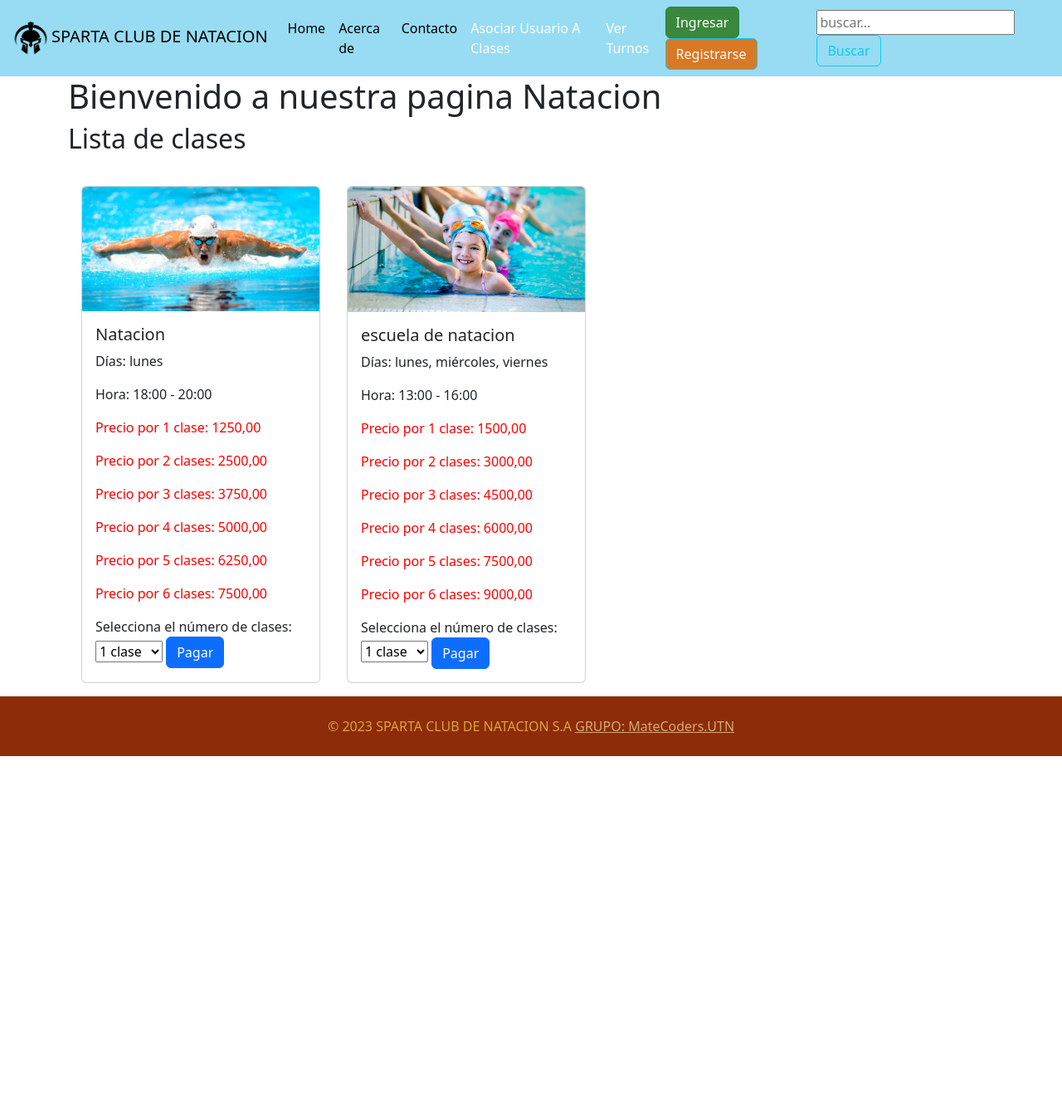
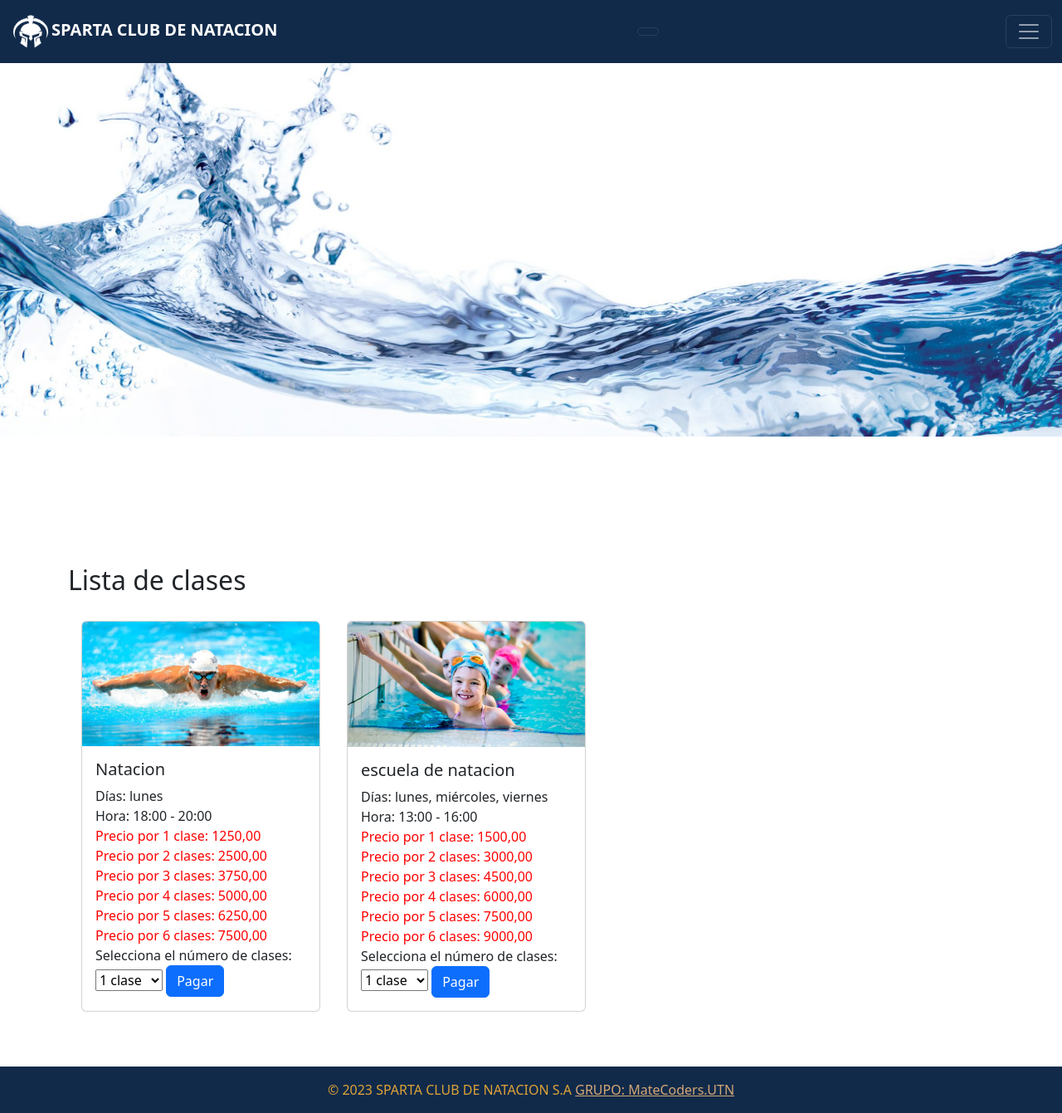
Before and after one commit to MartinT2222/Natacion, a Django app: page / in a window 1280 px wide. Shown: the whole page at 83% size. Before the commit the page ends 911 px from the top, so only its background shows below. Run offline with Django 4.2, Linux system fonts and the light colour scheme; data comes from the database, SQL or seed files in the repository; both versions use the stored data as it was after the commit; some libraries are stand-ins or nearby versions.

Commit message:
estilos v1

```diff
--- a/ppsNatacion/TIENDA/templates/tienda/agregar_clase.html
+++ b/ppsNatacion/TIENDA/templates/tienda/agregar_clase.html
@@ -1,5 +1,5 @@
 {% extends 'tienda/layout.html' %}
-
+{% load static %}
 {% block body %}
   <a href="{% url 'tienda:home' %}" class="btn btn-primary">Volver al inicio</a>
   <h2>Agregar Clase de Natación</h2>
--- a/ppsNatacion/TIENDA/templates/tienda/index.html
+++ b/ppsNatacion/TIENDA/templates/tienda/index.html
@@ -1,19 +1,7 @@
 {% extends 'tienda/layout.html' %}
 {% load static %}
-{% block body %}
-
-
-
-<h1> Bienvenido a nuestra pagina Natacion</h1>
-
-<!--aqui va la pagina principal lo que ve en el body-->
-
-
-
-
-
-
-<!--comienza carrusel
+{% block carrusel %}
+        <!--comienza carrusel-->
         <div id="carouselExampleIndicators" class="carousel slide">
           <div class="carousel-indicators">
             <button type="button" data-bs-target="#carouselExampleIndicators" data-bs-slide-to="0" class="active" aria-current="true" aria-label="Slide 1"></button>
@@ -21,14 +9,14 @@
             <button type="button" data-bs-target="#carouselExampleIndicators" data-bs-slide-to="2" aria-label="Slide 3"></button>
           </div>
           <div class="carousel-inner">
-      <div class="carousel-item active d-item">
-        <img src="{% static 'media/img/fondonueces1.png' %}" class="d-block w-100 d-img" alt="...">
+            <div class="carousel-item active d-item active">
+              <img src="{% static 'media/img/R.jpeg' %}" class="d-block w-100 d-img" alt="...">
             </div>
             <div class="carousel-item d-item">
-        <img src="{% static 'media/img/fondonueces1.png' %}" class="d-block w-100 d-img" alt="...">
+              <img src="{% static 'media/img/agua2.jpg' %}" class="d-block w-100 d-img" alt="...">
             </div>
             <div class="carousel-item d-item">
-        <img src="{% static 'media/img/fondonueces1.png' %}" class="d-block w-100 d-img" alt="...">
+              <img src="{% static 'media/img/agua1.png' %}" class="d-block w-100 d-img" alt="...">
             </div>
           </div>
           <button class="carousel-control-prev" type="button" data-bs-target="#carouselExampleIndicators" data-bs-slide="prev">
@@ -39,8 +27,12 @@
             <span class="carousel-control-next-icon" aria-hidden="true"></span>
             <span class="visually-hidden">Next</span>
           </button>
-  </div>-->
+        </div>
       <!--fin carrusel-->
+{% endblock carrusel %}
+{% block body %}
+
+
 <h2 style="width: 100%; height: 100%;">Lista de clases</h2>
 <div class="d-flex flex-wrap">
     {% for clase in clases %}
--- a/ppsNatacion/TIENDA/templates/tienda/layout.html
+++ b/ppsNatacion/TIENDA/templates/tienda/layout.html
@@ -1,9 +1,11 @@
-{% load static %}
+
 <!DOCTYPE html>
 <html>
 
 <head>
+
     <meta charset='utf-8'>
+    {% load static %}
     <meta http-equiv='X-UA-Compatible' content='IE=edge'>
     <title>SPARTA CLUB DE NATACION</title>
     <meta name='viewport' content='width=device-width, initial-scale=1'>
@@ -22,7 +24,7 @@
     <script type="text/javascript" src="{% static 'DataTables/datatables.min.js' %}"></script>
 
     <script src="{% static 'js/script.js' %}"></script>
-
+    <link rel="stylesheet" type="text/css" href="{% static 'css/styles.css' %}">
 
 
     <!-- Incluir FullCalendar JS -->
@@ -35,84 +37,91 @@
 
 <!-- Otros archivos necesarios de FullCalendar -->
 
+<nav class="navbar navbar-dark  fixed-top" style="background-color: #112A4A">
+    <div class="container-fluid" >
+        <a class="navbar-brand" href="{% url 'tienda:home' %}" style=""><img src="{% static 'media/img/logoblanco.png' %}" alt="Logo de la tienda" width="50" height="50">SPARTA CLUB DE NATACION</a>
+        <button class="navbar-toggler" type="button" data-bs-toggle="collapse"
+            data-bs-target="#navbarSupportedContent" aria-controls="navbarSupportedContent" aria-expanded="false"
+            aria-label="Toggle navigation">
+
+        <button class="navbar-toggler" type="button" data-bs-toggle="offcanvas" data-bs-target="#offcanvasDarkNavbar"
+            aria-controls="offcanvasDarkNavbar" aria-label="Toggle navigation">
+            <span class="navbar-toggler-icon"></span>
+        </button>
+        <div class="offcanvas offcanvas-end text-bg-dark" tabindex="-1" id="offcanvasDarkNavbar"
+            aria-labelledby="offcanvasDarkNavbarLabel" style="background-color: #112A4A">
+            <div class="offcanvas-header" >
+                <h5 class="offcanvas-title" id="offcanvasDarkNavbarLabel">Menu</h5>
+                <button type="button" class="btn-close btn-close-white" data-bs-dismiss="offcanvas"
+                    aria-label="Close"></button>
+            </div>
+            <div class="offcanvas-body">
+                <ul class="navbar-nav justify-content-end flex-grow-1 pe-3">
+                    <li class="nav-item">
+                        <a class="nav-link active" aria-current="page" href="{% url 'tienda:home' %}">Inicio</a>
+                    </li>
+                    <li class="nav-item">
+                        <a class="nav-link" href="#">Acerca de</a>
+                    </li>
+                    <li class="nav-item">
+                        <a class="nav-link" href="mailto: contacto@SPARTACLUBNATACION.com">Contacto</a>
+                    </li>
+                    {% if perms.TIENDA.lista_alumnos %}
+                    <li class="nav-item">
+                        <a class="nav-link" href="{% url 'tienda:lista_alumnos' %}" style="color: #ffffff;">Lista alumnos</a>
+                    </li>
+                    {% endif %}
+                    {% if perms.TIENDA.agregar_clase %}
+                    <li class="nav-item">
+                        <a class="nav-link" href="{% url 'tienda:agregar_clase' %}" style="color: #ffffff;">Agregar Clases</a>
+                    </li>
+                    {% endif %}
+                    <li class="nav-item">
+                        <a class="nav-link" href="{% url 'tienda:asociar_usuario_clases' %}" style="color: #ffffff;">Asociar Usuario A Clases</a>
+                    </li>
+                    <li class="nav-item">
+                        <a class="nav-link" href="{% url 'tienda:ver_turnos' %}" style="color: #ffffff;">Ver Turnos</a>
+                    </li>
+                </ul>
+                <div class="d-grid gap-2 d-md-block">
+                    {% if user.is_authenticated %}
+                        <div class="dropdown">
+                            <span class="navbar-text" style="color: #ffffff">Bienvenido!</span>
+                            <button class="btn btn-warning dropdown-toggle" type="button" id="dropdownMenuButton1"
+                                data-bs-toggle="dropdown" aria-expanded="false">
+                                {{user.username}}
+                            </button>
+                            <ul class="dropdown-menu" aria-labelledby="dropdownMenuButton1">
+                                <li><a class="dropdown-item" href="{% url 'logout' %}">Salir </a></li>
+                            </ul>
+                        </div>
+                    {% else %}
+                        <button class="btn btn-outline-success" type="button" style="background-color: #3B873B; color: white;">
+                            <a href="{% url 'login' %}" style="color: inherit; text-decoration: none;">Ingresar</a>
+                        </button>
+                        <button class="btn btn-outline-info" type="button" style="background-color: #D97925; color: white;">
+                            <a href="{% url 'USUARIOS:registrarse' %}" style="color: inherit; text-decoration: none;">Registrarse</a>
+                        </button>
+                    {% endif %}
+                </div>
+                <form action="{% url 'tienda:buscar' %}">
+                    <input name="buscar" type="text" placeholder="buscar...">
+                    <button type="submit" class="btn btn-outline-info">Buscar</button>
+                </form>
+            </div>
+        </div>
+    </div>
+</nav>
+
 
 </head>
 
 <body>
 
 
-    <nav class="navbar navbar-expand-lg navbar-light sticky-top" style="background-color: #97DCF3">
-        <div class="container-fluid">
-            <a class="navbar-brand" href="{% url 'tienda:home' %}" style=""><img src="{% static 'media/img/logonegro.png' %}" alt="Logo de la tienda" width="50" height="50">SPARTA CLUB DE NATACION</a>
-            <button class="navbar-toggler" type="button" data-bs-toggle="collapse"
-                data-bs-target="#navbarSupportedContent" aria-controls="navbarSupportedContent" aria-expanded="false"
-                aria-label="Toggle navigation">
-                <span class="navbar-toggler-icon"></span>
-            </button>
-            <div class="collapse navbar-collapse" id="navbarSupportedContent">
-                <ul class="navbar-nav me-auto mb-2 mb-lg-0">
-                    <li class="nav-item">
-                        <a class="nav-link active" style="" aria-current="page" href="{% url 'tienda:home' %} ">Home</a>
-                    </li>
-                    <a href="" class="nav-link active" style=""> Acerca de</a>
-                    <a href="mailto: contacto@SPARTACLUBNATACION.com" class="nav-link active" style="">Contacto</a>
+{% block carrusel %}
 
-                    {% if perms.TIENDA.lista_alumnos%}
-                    <li class="nav-item">
-                        <a class="nav-link" href="{% url 'tienda:lista_alumnos' %}"style="color: #ffffff;">lista alumnos</a>
-                    </li>
-                    {% endif %}
-                    {% if perms.TIENDA.agregar_clase%}
-                    <li class="nav-item">
-                        <a class="nav-link" href="{% url 'tienda:agregar_clase' %}"style="color: #ffffff;">Agregar Clases</a>
-                    </li>
-                    {% endif %}
-                    <li class="nav-item">
-                        <a class="nav-link" href="{% url 'tienda:asociar_usuario_clases' %}"style="color: #ffffff;">Asociar Usuario A Clases</a>
-                    </li>
-                    <li class="nav-item">
-                        <a class="nav-link" href="{% url 'tienda:ver_turnos' %}"style="color: #ffffff;">Ver Turnos</a>
-
-                    </li>
-                </ul>
-
-                <div class="d-grid gap-2 d-md-block">
-                    {% if user.is_authenticated %}
-                        <div class="dropdown">
-                            <span class="navbar-text" style="color: #ffffff">
-                            Bienvenido!
-                            </span>
-                            <button class="btn btn-warning dropdown-toggle" type="button" id="dropdownMenuButton1"
-                                data-bs-toggle="dropdown" aria-expanded="false">
-                                {{user.username}}
-                            </button>
-                            <ul class="dropdown-menu" aria-labelledby="dropdownMenuButton1">
-                                <li><a class="dropdown-item" href="{% url 'logout' %}">Salir </a></li>
-
-                            </ul>
-                        </div>
-                    {% else %}
-                    <button class="btn btn-outline-success" type="button" style="background-color: #3B873B; color: white;"><a href="{% url 'login' %}" style="color: inherit; text-decoration: none;">Ingresar</a></button>
-                    <button class="btn btn-outline-info" type="button" style="background-color: #D97925; color: white;"><a href="{% url 'USUARIOS:registrarse' %}" style="color: inherit; text-decoration: none;">Registrarse</a></button>
-                    {% endif%}
-                </div>
-
-                &NonBreakingSpace;
-
-                <form action="{% url 'tienda:buscar' %} ">
-                    <input name="buscar" type="text" placeholder="buscar...">
-                    <button type="submit" class="btn btn-outline-info">Buscar</button>
-                </form>
-
-                &NonBreakingSpace;
-
-
-
-            </div>
-        </div>
-    </nav>
-
-
+{% endblock carrusel %}
 
 
 
@@ -124,26 +133,16 @@
 
     </div>
 
-    <div class="container">
-
-        {% block content %}
-
-        {% endblock content %}
-    </div>
 
 
+    <footer class="footer mt-auto py-3">
 
-    <footer class="footer mt-auto py-3" style="background-color: #8C2C08;">
-        <div class="container">
-            <div class="footer-copyright text-center py-2 "style="color: #DDA337;">
-                © 2023 SPARTA CLUB DE NATACION S.A
-                <a href="mailto: martinalejandrotorres77@gmail.com" style="color: #D5A877;">GRUPO: MateCoders.UTN</a>
-            </div>
+        <div  style="color: #DDA337;">
+            © 2023 SPARTA CLUB DE NATACION S.A
+            <a href="mailto: martinalejandrotorres77@gmail.com" style="color: #D5A877;">GRUPO: MateCoders.UTN</a>
         </div>
+
     </footer>
-
-
-
 
 
 </body>
--- a/ppsNatacion/TIENDA/templates/tienda/lista_clases.html
+++ b/ppsNatacion/TIENDA/templates/tienda/lista_clases.html
@@ -1,5 +1,5 @@
 {% extends 'tienda/layout.html' %}
-
+{% load static %}
 {% block body %}
 <h2 style=" width: 100%; height: 100%; ">Lista de clases</h2>
     <div class="d-flex flex-wrap">
--- a/ppsNatacion/static/css/styles.css
+++ b/ppsNatacion/static/css/styles.css
@@ -1,59 +1,86 @@
+/* Reset de márgenes y rellenos por defecto */
+body h1, body h2, body h3, body p {
+    margin: 0;  /* Ajusta según sea necesario o según el estilo de tu página */
+}
 
+/* Estilos para el cuerpo de la página */
+body {
+    display: flex;
+    flex-direction: column;
+    min-height: 100vh; /* Ajusta según sea necesario */
+    margin: 0;
+}
 
+/* Ajustes para el cuerpo y el HTML */
+body, html {
+    margin: 0;
+    padding: 0;
+    position: relative;
+    margin-bottom: 0px; /* ajusta según sea necesario */
 
-
-
-.btn-ver-mas{
-    position: absolute;
-    bottom: 10px;
-    right: 10px;
-    background-color: #D97925; /* Color de fondo */
-    color: #FFFFFF; /* Color del texto */
-    padding: 5px 10px; /* Espaciado interior */
 }
 
 
-
-.btn-cart{
-    position: absolute;
-    bottom: 10px;
-    right: 10px;
-    background-color: #3B873B; /* Color de fondo */
-    color: #FFFFFF; /* Color del texto */
-    padding: 5px 10px; /* Espaciado interior */
+.container {
+    flex: 1;
+    margin-top: 80px;
+    margin-bottom: 50px;
 }
 
-.carta-producto, .carta-categoria {
-    width: 100%;
-    height: 100%;
-    margin: 10px; /* Agrega un margen alrededor de la tarjeta */
-    box-shadow: 0 0 10px rgba(0, 0, 0, 0.1); /* Agrega un sombreado sutil */
+/* Estilos para la barra de navegación */
+.navbar {
+    background-color: #112A4A;
 }
 
+/* Estilos para el logotipo en la barra de navegación */
+.navbar-brand {
+    color: #ffffff;
+    font-weight: bold;
+}
 
+/* Estilos para los enlaces en la barra de navegación */
+.navbar-nav .nav-link {
+    color: #ffffff;
+    margin-right: 15px;
+}
 
-.d-item{
-    height: 500px;
+/* Estilos para el botón de búsqueda */
+.navbar-form {
+    display: flex;
+    align-items: center;
 }
+
+/* Estilos para el formulario de búsqueda */
+.navbar-form input {
+    margin-right: 10px;
+}
+
+/* Estilos para el pie de página */
+.footer {
+    background-color: #112A4A;
+    color: #DDA337;
+    text-align: center;
+    padding: 20px 0;
+    width: 100%;
+}
+
+/* Estilos para los enlaces del pie de página */
+.footer a {
+    color: #D5A877;
+}
+
+/* index */
+#carouselExampleIndicators {
+    width: 100%; /* Ocupa el 100% del ancho disponible */
+    height: 600px; /* Ajusta la altura según sea necesario */
+    overflow: hidden; /* Evita que las imágenes se desborden */
+}
+
+.carousel-item {
+    height: 100%; /* Ajusta la altura de cada elemento del carrusel */
+}
+
 .d-img{
     height: 100%;
     object-fit: cover;
-    filter: brightness(0.6);
 }
-
-/* Estilos para la letra */
-.custom-text {
-    font-family: Arial, sans-serif; /* Cambia la fuente según lo que necesites */
-    font-size: 16px; /* Tamaño de la fuente en píxeles */
-    color: #FFE6C5; /* Color de la fuente en hexadecimal o nombre de color */
-}
-.ultimos-text {
-    font-size: 36px; /* Tamaño de la fuente en píxeles */
-    color: #FFE6C5; /* Color de la fuente en hexadecimal o nombre de color */
-    font-family: Arial, sans-serif; /* Cambia la fuente según lo que necesites */
-    margin: 35px; /* Agrega un margen alrededor de la tarjeta */
-}
-
-.fondo-formulario-color{
-    background-color: #D5A877;
-}
```
Also changed, not shown: ppsNatacion/db.sqlite3, ppsNatacion/static/media/img/R.jpeg (added), ppsNatacion/static/media/img/agua2.jpg (added), ppsNatacion/static/media/img/agua3.png (added). Lines whose indentation alone changed are shown as unchanged.
